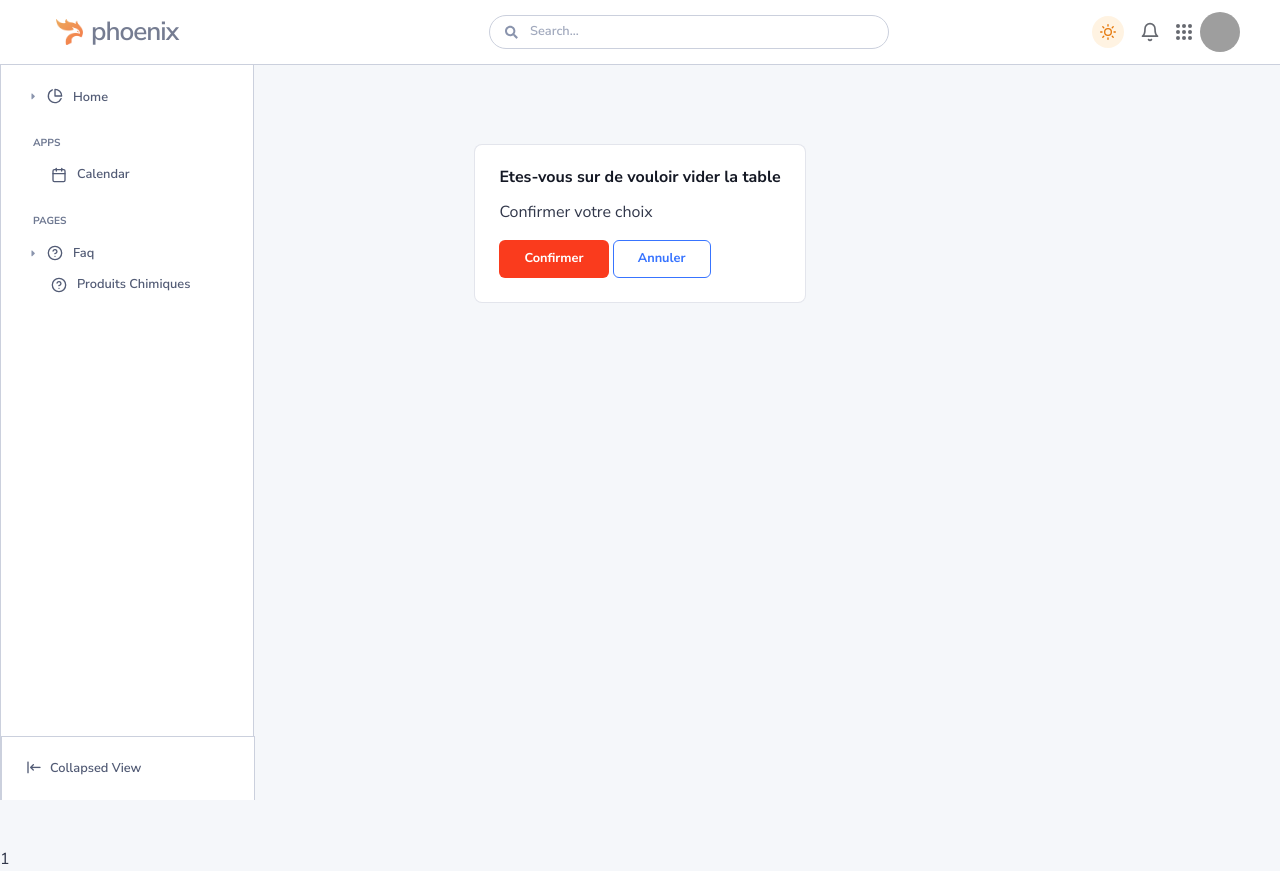
After one commit to D4dis/Calendrier_MVC, a PHP site: page /views/modalTrunc.php in a window 1280 px wide. The commit adds this page. Run offline with PHP 8.4, Linux system fonts and the light colour scheme; data that the repository does not hold is empty; some libraries are stand-ins or nearby versions; grey boxes are pictures that could not be loaded.

Commit message:
modal truncate

```diff
--- a/controllers/CalendarController.php
+++ b/controllers/CalendarController.php
@@ -44,6 +44,10 @@ class CalendarController
   }
 
   public function delete(){
+    require 'views/modalTrunc.php';
+  }
+
+  public function confirmTruncate(){
     $model = new CalendarModel();
     $model->delete();
     header('Location: index.php?ctrl=calendar');
--- a/views/calendar.php
+++ b/views/calendar.php
@@ -30,7 +30,7 @@ $heuresTotale = !empty($differencesTotale) ? gmdate("H:i:s", $differencesTotale)
             <a class="dropdown-item" href="index.php?ctrl=calendar&action=exportPdf">Export en PDF</a>
           </div>
         </div>
-        <a class="btn btn-danger btn-sm" href="index.php?ctrl=calendar&action=delete">Vider le tableau</a>
+        <a class="btn btn-danger btn-sm" href="index.php?ctrl=calendar&action=delete">Vider la table (truncate)</a>
       </div>
     </div>
     <div class="mx-n4 px-4 mx-lg-n6 px-lg-6 border-y border-translucent">
--- /dev/null
+++ b/views/modalTrunc.php
@@ -0,0 +1,19 @@
+<?= include 'inc/head.php'; ?>
+<main class="main" id="top">
+  <?= include 'inc/nav.php'; ?>
+  <div class="content">
+    <div class="d-flex justify-content-center">
+      <div class="card " style="max-width:40rem;">
+        <div class="card-body">
+          <h5 class="card-title">Etes-vous sur de vouloir vider la table</h5>
+          <p class="card-text">Confirmer votre choix </p>
+
+          <a href="index.php?ctrl=calendar&action=confirmTruncate" class="btn btn-danger">Confirmer</a>
+          <a href="index.php?ctrl=calendar" class="btn btn-outline-primary">Annuler</a>
+        </div>
+      </div>
+    </div>
+  </div>
+</main>
+
+<?= include 'inc/foot.php'; ?>
```
